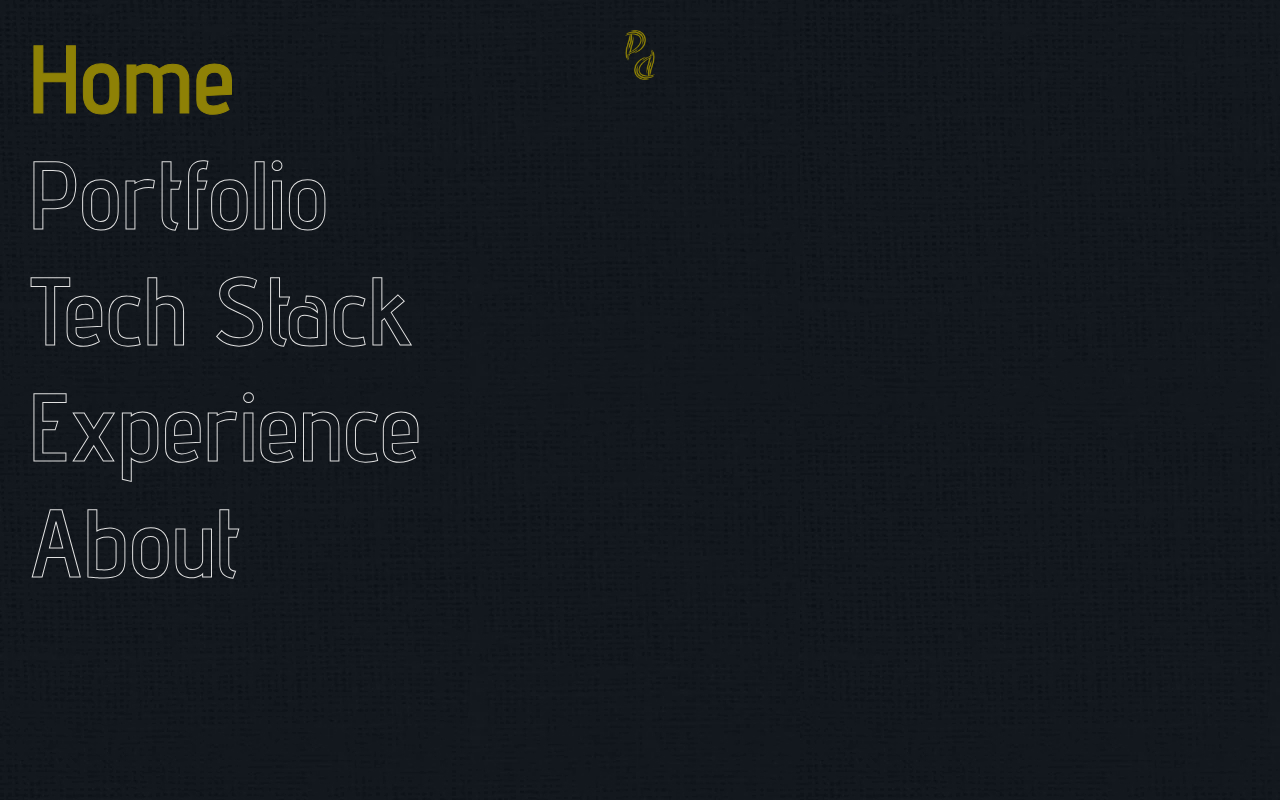
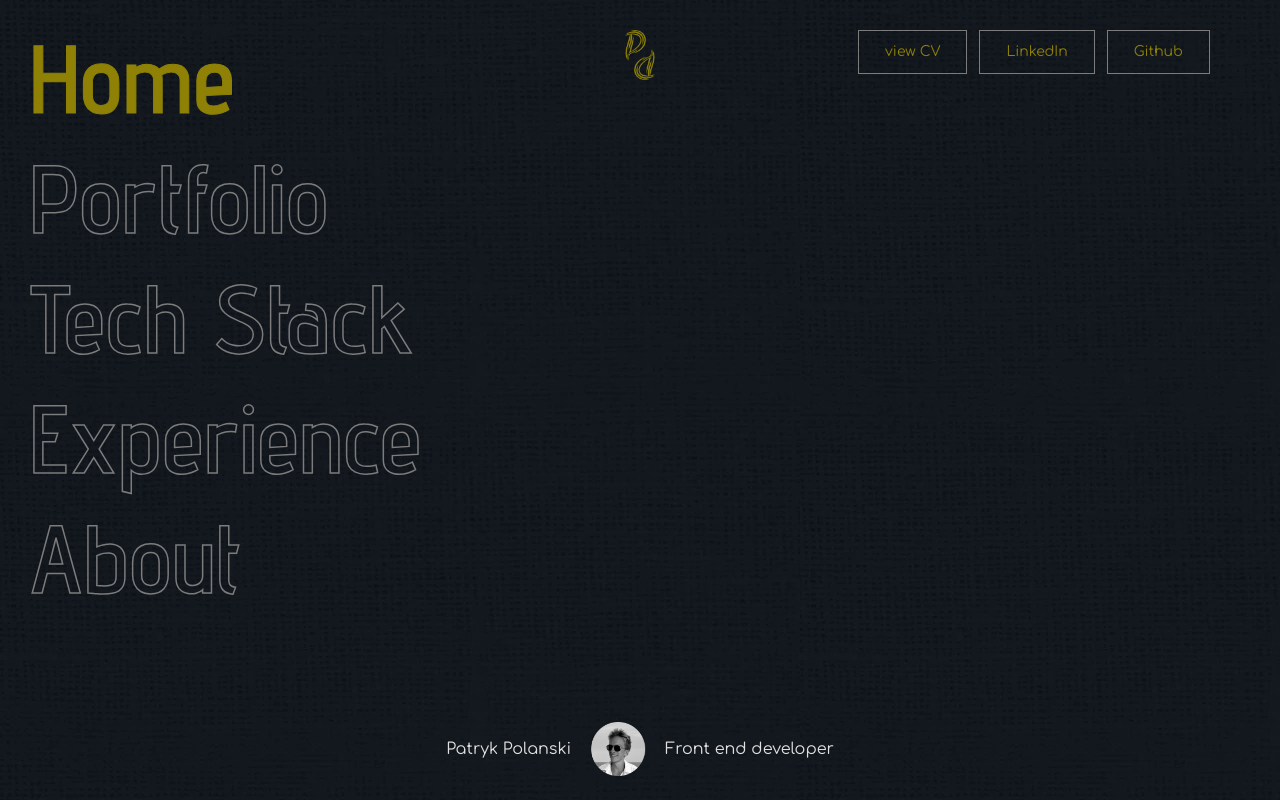
Before and after one commit to Patryk-Polanski/patryk-portfolio, a Next.js app: page / in a window 1280 px wide. Shown: the top 800 px of the page. Built offline with nearby package versions, Linux system fonts and the light colour scheme.

Commit message:
add profile and social to home section

```diff
--- a/app/components/navigation/Menu.module.css
+++ b/app/components/navigation/Menu.module.css
@@ -1,5 +1,5 @@
 .menu ul {
   display: flex;
   flex-direction: column;
-  gap: 2rem;
+  gap: 2.4rem;
 }
--- /dev/null
+++ b/app/components/ui/Button.jsx
@@ -0,0 +1,16 @@
+'use client';
+
+import styles from './Button.module.css';
+
+export default function Button({ children, type, onClick }) {
+  const buttonType = type === 'primary' ? 'buttonPrimary' : '';
+
+  return (
+    <button
+      className={`${styles.button} ${styles[buttonType]}`}
+      onClick={onClick}
+    >
+      {children}
+    </button>
+  );
+}
--- /dev/null
+++ b/app/components/ui/Button.module.css
@@ -0,0 +1,17 @@
+.button {
+  background-color: transparent;
+  cursor: pointer;
+  font: inherit;
+}
+
+.buttonPrimary {
+  font-size: 1.4rem;
+  padding: 1.4rem 2.6rem;
+  border: 1px solid var(--color-tertiary-darker);
+  color: var(--color-secondary);
+  transition: all 0.2s ease-in;
+}
+
+.buttonPrimary:hover {
+  border: 1px solid var(--color-secondary);
+}
--- /dev/null
+++ b/app/components/ui/Profile.jsx
@@ -0,0 +1,18 @@
+import Image from 'next/image';
+
+import styles from './Profile.module.css';
+
+export default function Profile() {
+  return (
+    <div className={styles.profile}>
+      <p>Patryk Polanski</p>
+      <Image
+        src='/profile.png'
+        width={54}
+        height={54}
+        alt='Patryk Polanski profile picture'
+      />
+      <p>Front end developer</p>
+    </div>
+  );
+}
--- /dev/null
+++ b/app/components/ui/Profile.module.css
@@ -0,0 +1,10 @@
+.profile {
+  position: absolute;
+  left: 50%;
+  bottom: 0;
+  transform: translateX(-50%) translateY(-100%);
+  display: flex;
+  justify-content: center;
+  align-items: center;
+  gap: 2rem;
+}
--- /dev/null
+++ b/app/components/ui/Social.jsx
@@ -0,0 +1,15 @@
+import Button from './Button';
+
+import styles from './Social.module.css';
+
+export default function Social({ position }) {
+  const socialPosition = position === 'top-right' ? 'socialTopRight' : '';
+
+  return (
+    <div className={` ${styles.social} ${styles[socialPosition]}`}>
+      <Button type='primary'>view CV</Button>
+      <Button type='primary'>LinkedIn</Button>
+      <Button type='primary'>Github</Button>
+    </div>
+  );
+}
--- /dev/null
+++ b/app/components/ui/Social.module.css
@@ -0,0 +1,10 @@
+.social {
+  display: flex;
+  gap: 1.2rem;
+}
+
+.socialTopRight {
+  position: absolute;
+  top: 0;
+  right: 4rem;
+}
--- a/app/globals.css
+++ b/app/globals.css
@@ -93,7 +93,7 @@ a {
 
 .outlined-text {
   color: transparent;
-  -webkit-text-stroke: 1px var(--color-tertiary);
+  -webkit-text-stroke: 1.5px var(--color-tertiary-darker);
   transition: all 0.3s ease-out;
   display: inline-block;
 }
--- a/app/page.jsx
+++ b/app/page.jsx
@@ -6,6 +6,8 @@ import SectionPortfolio from './sections/Portfolio';
 import SectionTechStack from './sections/TechStack';
 import SectionExperience from './sections/Experience';
 import SectionAbout from './sections/About';
+import Profile from './components/ui/Profile';
+import Social from './components/ui/Social';
 
 export default function Home() {
   return (
@@ -13,6 +15,8 @@ export default function Home() {
       <SectionHome>
         <Menu />
         <Logo />
+        <Profile />
+        <Social position='top-right' />
       </SectionHome>
       <SectionPortfolio></SectionPortfolio>
       <SectionTechStack></SectionTechStack>
```
Also changed, not shown: public/profile.png (added).
